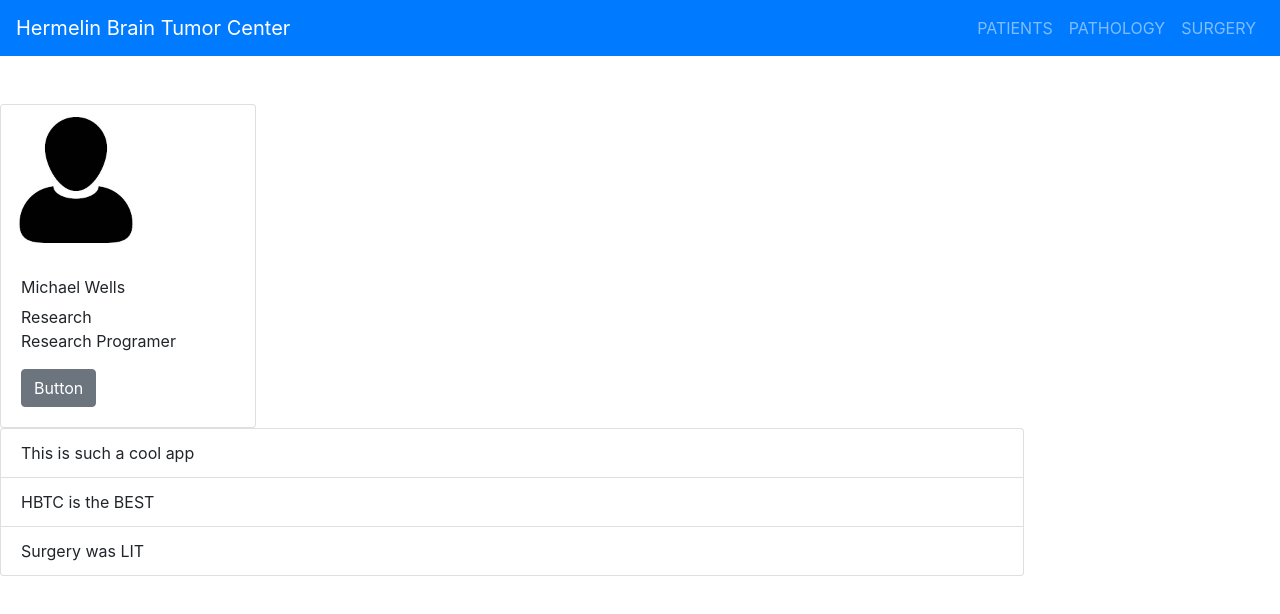
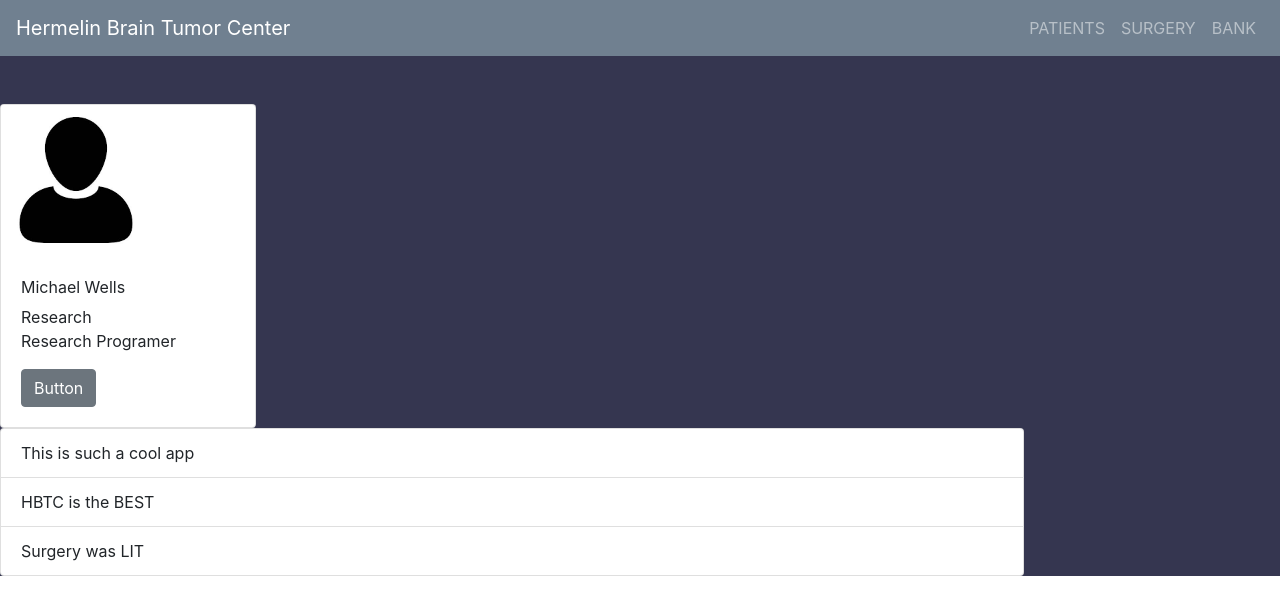
Before and after one commit to mwells21/neuronReact, a React (Create React App) app in the folder neuron/: page / in a window 1280 px wide. Shown: the top 614 px of the page. Built offline with nearby package versions, Linux system fonts and the light colour scheme.

Commit message:
background

```diff
--- a/neuron/src/App.css
+++ b/neuron/src/App.css
@@ -16,6 +16,13 @@ max-width: 80%;
 
 }
 
-.bg-primary{
+nav.mb-5.navbar.navbar-expand-md.navbar-dark.bg-primary{
   background-color: slategray !important;
 }
+
+.App{
+  position: relative;
+  background-color: rgb(53, 54, 80);
+  height: 100%;
+  min-height: 100%
+}
--- a/neuron/src/App.js
+++ b/neuron/src/App.js
@@ -9,10 +9,8 @@ class App extends Component {
     return (
       <div className="App">
       <AppNav></AppNav>
-        <div className="AppContainer">
           <Profile></Profile>
           <Feed></Feed>
-        </div>
       </div>
     );
   }
--- a/neuron/src/components/appNav.jsx
+++ b/neuron/src/components/appNav.jsx
@@ -36,10 +36,10 @@ class AppNav extends Component {
                             <NavLink href="/Patients/">PATIENTS</NavLink>
                         </NavItem>
                         <NavItem>
-                            <NavLink href="/Pathology/">PATHOLOGY</NavLink>
+                            <NavLink href="/Surgery/">SURGERY</NavLink>
                         </NavItem>
                         <NavItem>
-                            <NavLink href="/Surgery/">SURGERY</NavLink>
+                            <NavLink href="/Pathology/">BANK</NavLink>
                         </NavItem>
                     </Nav>
                 </Collapse>
--- a/neuron/src/index.js
+++ b/neuron/src/index.js
@@ -15,7 +15,7 @@ import {Route, Link, BrowserRouter as Router} from 'react-router-dom';
 const rounting = (
     <Router>
         <React.Fragment>
-            <Route path="/" component = {App} />
+            <Route exact path="/" component = {App} />
             <Route path="/Patients" component = {Patients}/>
             <Route path="/Pathology" component = {Pathology}/>
             <Route path="/Surgery" component = {Surgery}/>
```
Also changed, not shown: neuron/src/components/home.jsx (added, +14 -0 lines).
